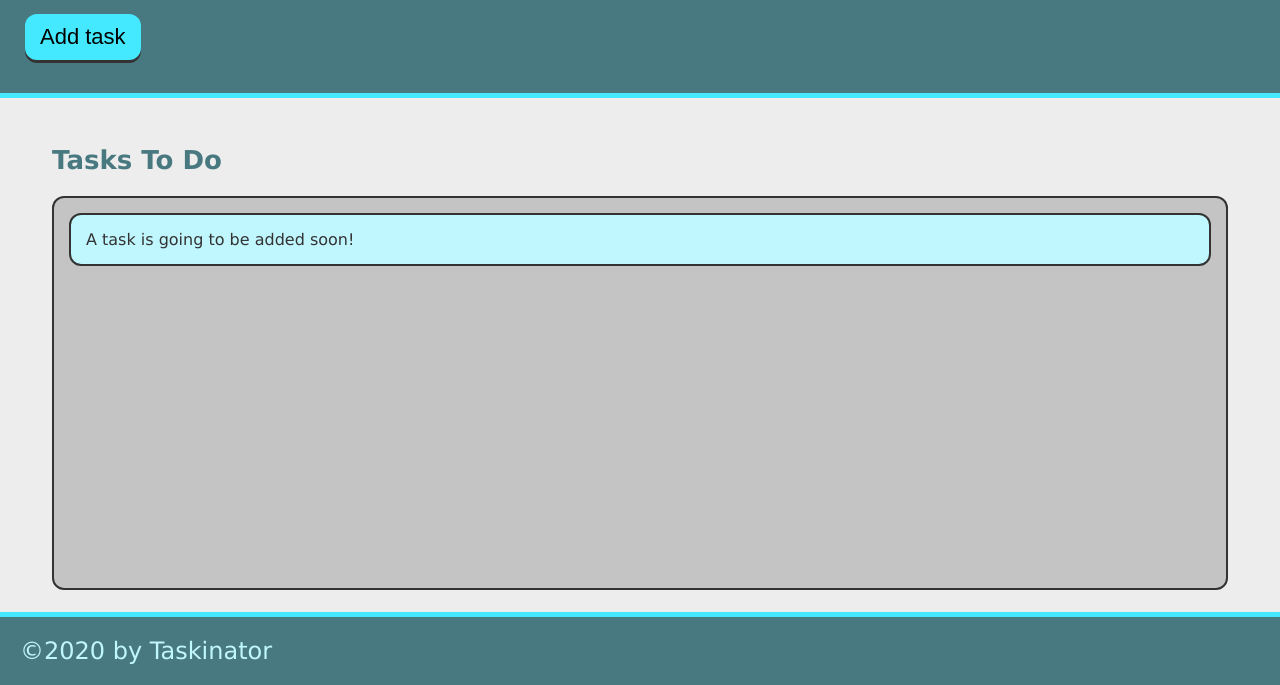
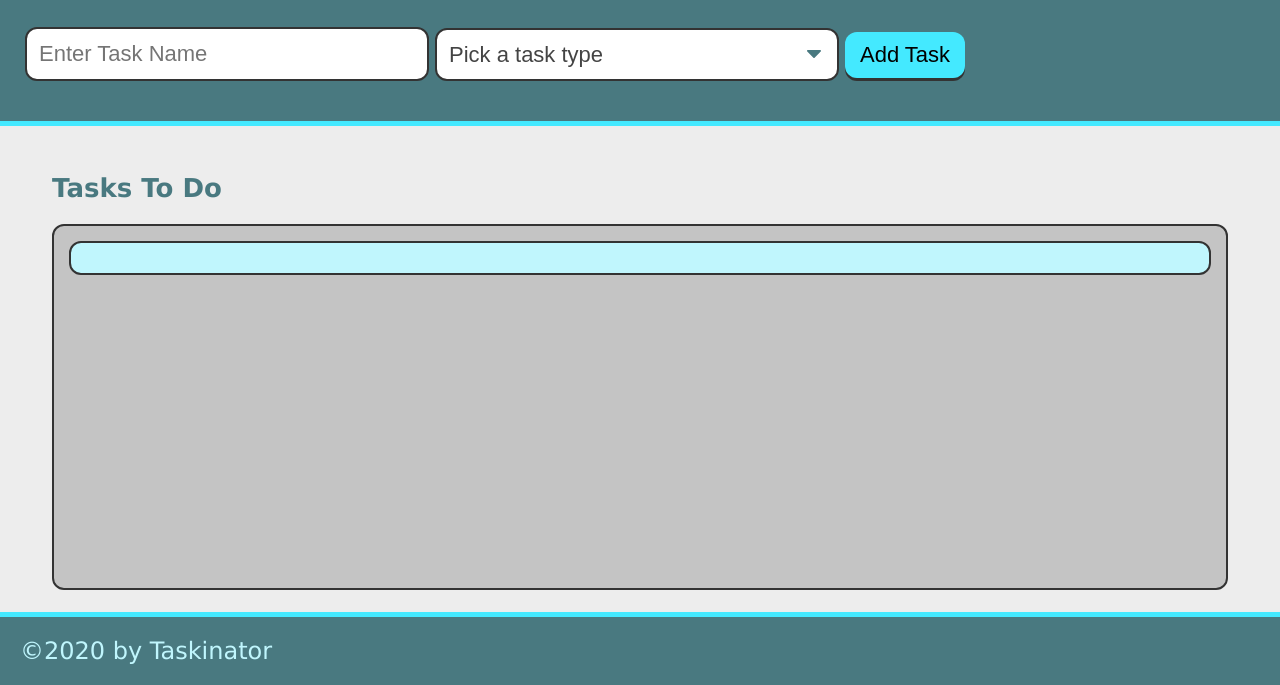
Before and after one commit to Tcpenn/taskinator, a plain HTML site: page index.html in a window 1280 px wide. Shown: the part 115-800 px from the top of the page. Drawn offline with Linux system fonts and the light colour scheme.

Commit message:
drop down added

```diff
--- a/index.html
+++ b/index.html
@@ -12,10 +12,23 @@
 <body>
   <header>
     <h1 class = "page-title">Taskinator</h1>
-
     <p>Click the button below to add a new task!</p>
-
-    <button class = "btn" id = "save-task">Add task</button>
+    <form id="task-form">
+      <div class="form-group">
+        <input type="text" name="task-name" placeholder="Enter Task Name" />
+      </div>
+      <div class="form-group">
+        <select name="task-type" class="select-dropdown">
+          <option value="" disabled selected>Pick a task type</option>
+          <option value="Print">Print</option>
+          <option value="Web">Web</option>
+          <option value="Mobile">Mobile</option>
+        </select>
+      </div>
+      <div class="form-group">
+        <button class="btn" id="save-task" type="submit">Add Task</button>
+      </div>
+    </form>
   </header>
 
   <main class="page-content">
@@ -26,7 +39,7 @@
       </h2>
 
       <ul class = "task-list" id="tasks-to-do">
-        <li class = "task-item">A task is going to be added soon!</li>
+        <li class = "task-item"></li>
       </ul>
 
     </section>
```
